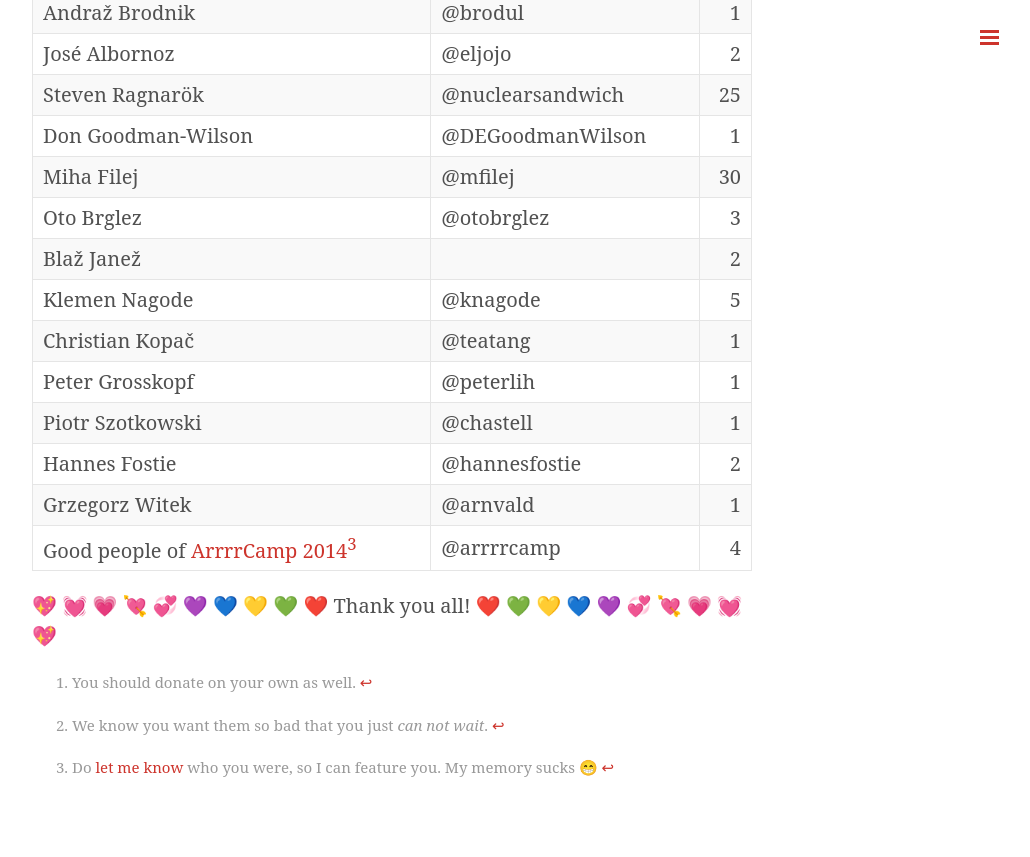
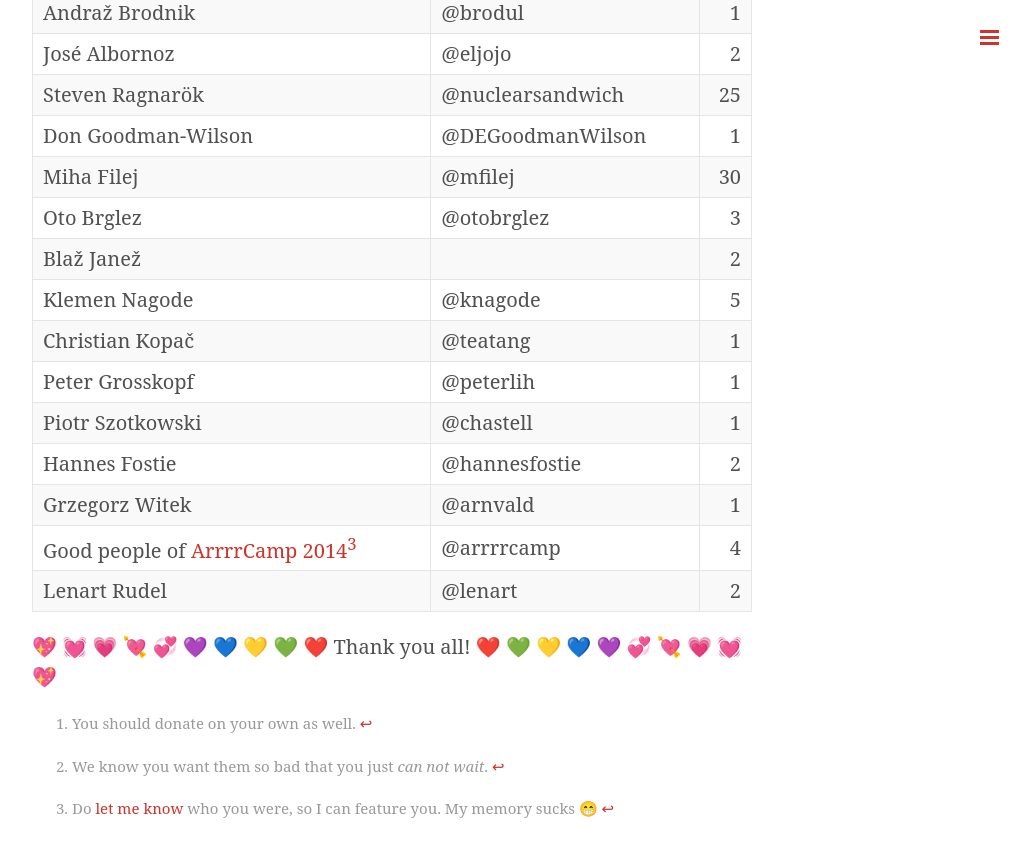
Before and after one commit to RubySlovenia/RubySlovenia.github.io, a Jekyll site: the page built from donations.md, in a window 1280 px wide and 900 px high, scrolled down 1289 px. Shown: the top 857 px of the window, without its empty margins (248-1278 px from the left). Built offline with Jekyll 4.4.1, drawn with Linux system fonts in a browser that asks for light colours; emoji names are drawn with the system emoji font.

Commit message:
Add @lenart :heart:

```diff
--- a/donations.md
+++ b/donations.md
@@ -43,6 +43,7 @@ Piotr Szotkowski|@chastell|1
 Hannes Fostie|@hannesfostie|2
 Grzegorz Witek|@arnvald|1
 Good people of [ArrrrCamp 2014](http://2014.arrrrcamp.be/)[^3]|@arrrrcamp|4
+Lenart Rudel|@lenart|2
 
 :sparkling_heart: :heartbeat: :heartpulse: :cupid: :revolving_hearts: :purple_heart: :blue_heart: :yellow_heart: :green_heart: :heart: Thank you all! :heart: :green_heart: :yellow_heart: :blue_heart: :purple_heart: :revolving_hearts: :cupid: :heartpulse: :heartbeat: :sparkling_heart:
 
```
